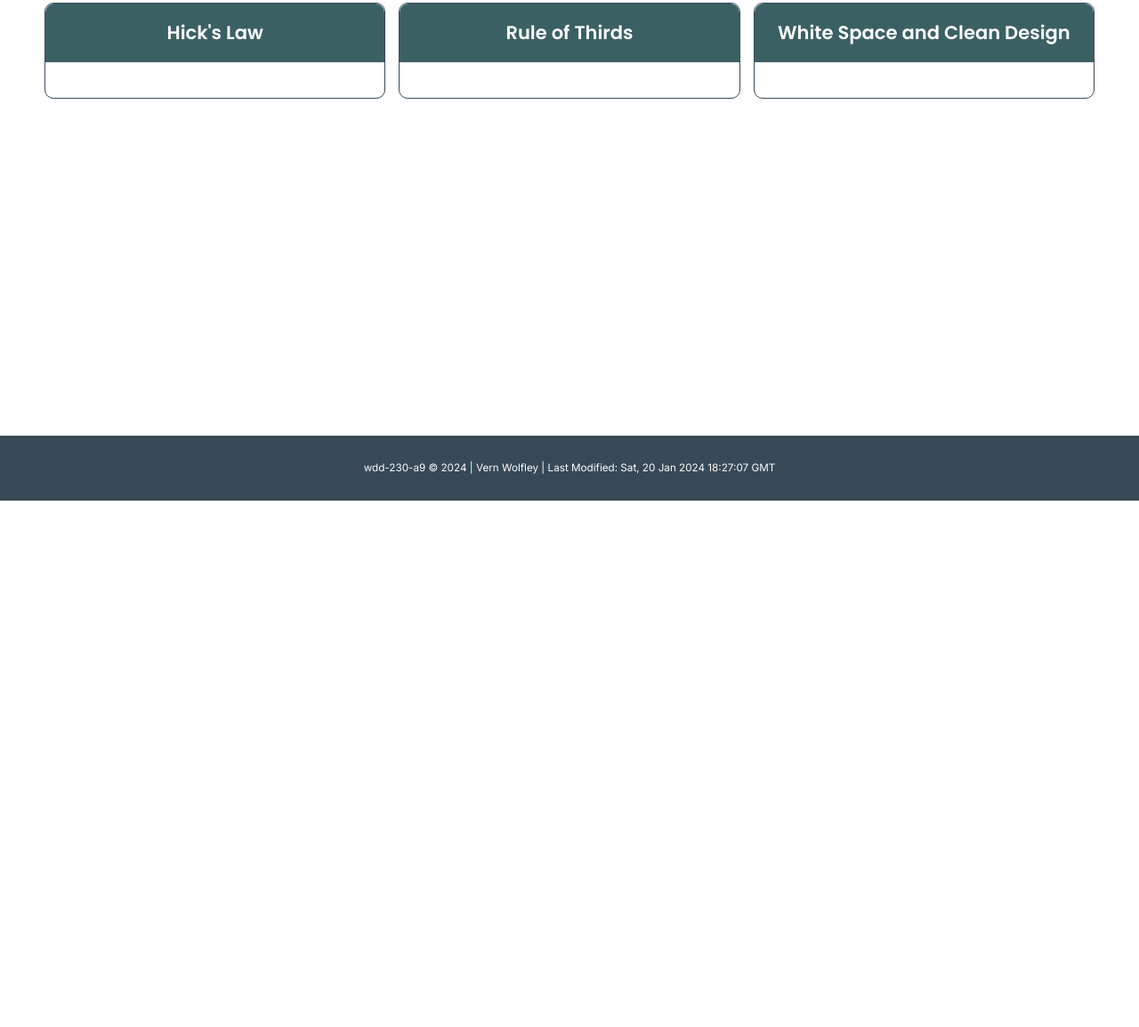
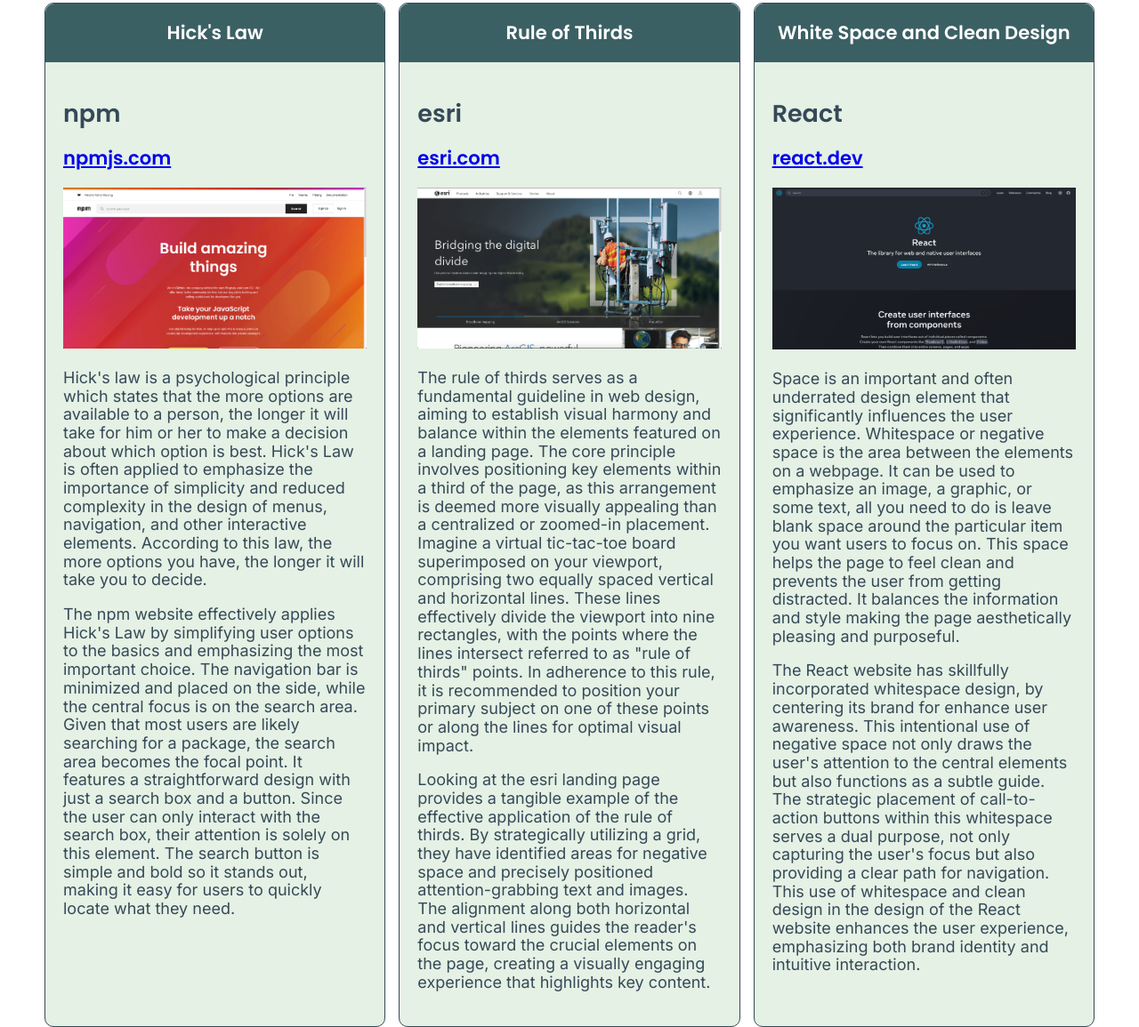
Before and after one commit to vwolfley/wdd-230-a9, a plain HTML site: page lesson02/design-principles.html in a window 1280 px wide. Shown: the part 237-1392 px from the top of the page at 89% size. Before the commit the page ends 800 px from the top, so only its background shows below. Drawn offline with Linux system fonts and the light colour scheme.

Commit message:
update desgin principles

```diff
--- a/lesson02/design-principles.html
+++ b/lesson02/design-principles.html
@@ -21,23 +21,73 @@
                     <h3>Hick's Law</h3>
                 </div>
                 <div class="card-content">
-
+                    <h2>npm</h2>
+                    <h3><a href="https://www.npmjs.com/">npmjs.com</a></h3>
+                    <img src="images/npm-screenshot.png" alt="npm website" class="responsive-image" />
+                    <p>
+                        Hick's law is a psychological principle which states that the more options are available to a person, the longer it will take
+                        for him or her to make a decision about which option is best. Hick's Law is often applied to emphasize the importance of
+                        simplicity and reduced complexity in the design of menus, navigation, and other interactive elements. According to this law,
+                        the more options you have, the longer it will take you to decide.
+                    </p>
+                    <p>
+                        The npm website effectively applies Hick's Law by simplifying user options to the basics and emphasizing the most important
+                        choice. The navigation bar is minimized and placed on the side, while the central focus is on the search area. Given that most
+                        users are likely searching for a package, the search area becomes the focal point. It features a straightforward design with
+                        just a search box and a button. Since the user can only interact with the search box, their attention is solely on this
+                        element. The search button is simple and bold so it stands out, making it easy for users to quickly locate what they need.
+                    </p>
                 </div>
             </section>
+
             <section class="card">
                 <div class="card-header">
                     <h3>Rule of Thirds</h3>
                 </div>
                 <div class="card-content">
-
+                    <h2>esri</h2>
+                    <h3><a href="https://www.esri.com/en-us/home">esri.com</a></h3>
+                    <img src="images/esri-screenshot.png" alt="npm website" class="responsive-image" />
+                    <p>
+                        The rule of thirds serves as a fundamental guideline in web design, aiming to establish visual harmony and balance within the
+                        elements featured on a landing page. The core principle involves positioning key elements within a third of the page, as this
+                        arrangement is deemed more visually appealing than a centralized or zoomed-in placement. Imagine a virtual tic-tac-toe board
+                        superimposed on your viewport, comprising two equally spaced vertical and horizontal lines. These lines effectively divide the
+                        viewport into nine rectangles, with the points where the lines intersect referred to as "rule of thirds" points. In adherence
+                        to this rule, it is recommended to position your primary subject on one of these points or along the lines for optimal visual
+                        impact.
+                    </p>
+                    <p>
+                        Looking at the esri landing page provides a tangible example of the effective application of the rule of thirds. By
+                        strategically utilizing a grid, they have identified areas for negative space and precisely positioned attention-grabbing text
+                        and images. The alignment along both horizontal and vertical lines guides the reader's focus toward the crucial elements on
+                        the page, creating a visually engaging experience that highlights key content.
+                    </p>
                 </div>
             </section>
+
             <section class="card">
                 <div class="card-header">
                     <h3>White Space and Clean Design</h3>
                 </div>
                 <div class="card-content">
-
+                    <h2>React</h2>
+                    <h3><a href="https://react.dev/">react.dev</a></h3>
+                    <img src="images/react-screenshot.png" alt="npm website" class="responsive-image" />
+                    <p>
+                        Space is an important and often underrated design element that significantly influences the user experience. Whitespace or
+                        negative space is the area between the elements on a webpage. It can be used to emphasize an image, a graphic, or some text,
+                        all you need to do is leave blank space around the particular item you want users to focus on. This space helps the page to
+                        feel clean and prevents the user from getting distracted. It balances the information and style making the page aesthetically
+                        pleasing and purposeful.
+                    </p>
+                    <p>
+                        The React website has skillfully incorporated whitespace design, by centering its brand for enhance user awareness. This
+                        intentional use of negative space not only draws the user's attention to the central elements but also functions as a subtle
+                        guide. The strategic placement of call-to-action buttons within this whitespace serves a dual purpose, not only capturing the
+                        user's focus but also providing a clear path for navigation. This use of whitespace and clean design in the design of the
+                        React website enhances the user experience, emphasizing both brand identity and intuitive interaction.
+                    </p>
                 </div>
             </section>
         </main>
--- a/lesson02/styles/base.css
+++ b/lesson02/styles/base.css
@@ -23,6 +23,7 @@
     flex-direction: column;
     min-height: 100vh;
     background-color: #ffffff;
+    color: var(--primary-color);
     font-family: var(--paragraph-font);
     font-size: 18px;
     font-weight: 400;
@@ -52,7 +53,7 @@
     color: var(--accent4-color);
     padding: 25px 50px;
 }
-header h2{
+header h2 {
     margin: 0.35em 0;
 }
 
@@ -78,6 +79,7 @@
     flex-direction: column;
     border: solid 1px var(--primary-color);
     border-radius: 10px;
+    background-color: rgba(201, 228, 202, 0.5);
 }
 
 .card-header {
@@ -101,6 +103,11 @@
 
 .la-card li {
     padding: 5px;
+}
+
+.responsive-image {
+    width: 100%;
+    height: auto;
 }
 
 /* Footer */
```
Also changed, not shown: lesson02/images/esri-screenshot.png (added), lesson02/images/npm-screenshot.png (added), lesson02/images/react-screenshot.png (added).
